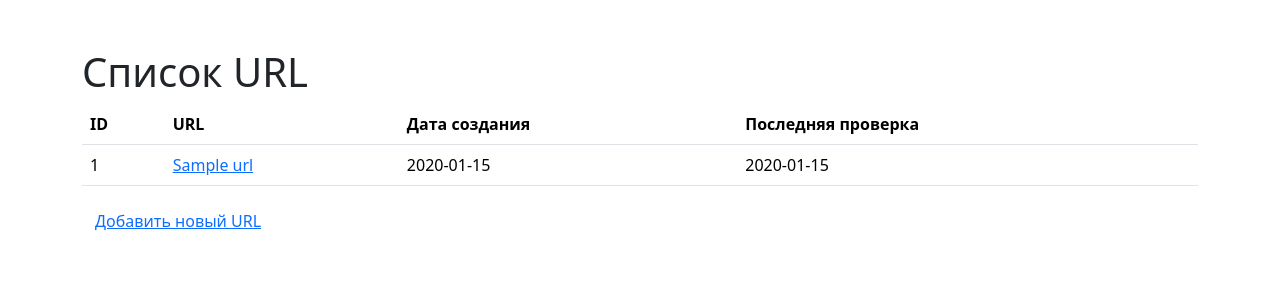
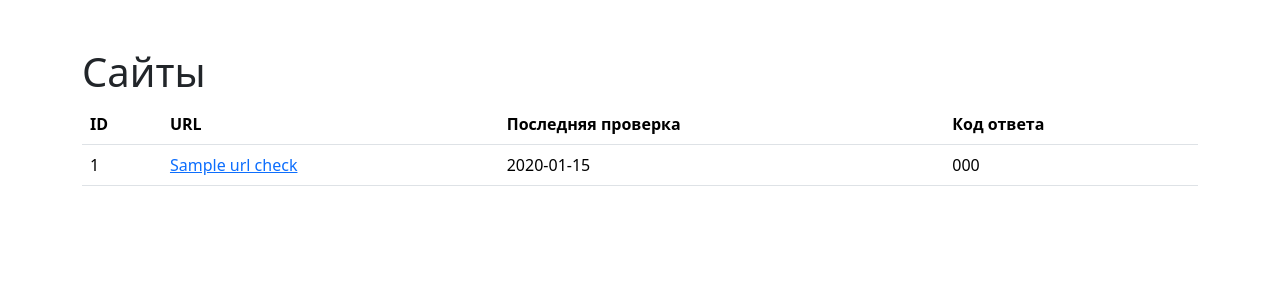
Before and after one commit to godofwar007/python-project-83, a Flask app: page /urls in a window 1280 px wide. Shown: the part 56-356 px from the top of the page. Run offline with Flask 3, Linux system fonts and the light colour scheme; a database or web service that is not in the repository returns one stand-in record (values such as "Sample title"); some libraries are stand-ins or nearby versions.

Commit message:
5th step

```diff
--- a/page_analyzer/app.py
+++ b/page_analyzer/app.py
@@ -1,4 +1,6 @@
 import psycopg2
+import requests
+import tldextract
 from flask import Flask, flash, redirect, render_template, request, url_for
 from psycopg2.extras import RealDictCursor
 
@@ -26,54 +28,79 @@ def index():
             return render_template('index.html')
 
         conn = get_db_connection()
-        curs = conn.cursor()
+        with conn.cursor() as curs:
+            curs.execute("SELECT id FROM urls WHERE name = %s", (url,))
+            existing_url = curs.fetchone()
+            if existing_url:
+                flash("Такой URL уже существует", "error")
+                conn.close()
+                return render_template('index.html')
 
-        curs.execute("SELECT id FROM urls WHERE name = %s", (url,))
-        existing_url = curs.fetchone()
-        if existing_url:
-            flash("Такой URL уже существует", "error")
-            curs.close()
-            conn.close()
-            return render_template('index.html')
-
-        curs.execute("INSERT INTO urls (name) VALUES (%s)", (url,))
-        conn.commit()
-        curs.close()
+            curs.execute(
+                "INSERT INTO urls (name) VALUES (%s) RETURNING id", (url,))
+            new_id = curs.fetchone()["id"]
+            conn.commit()
         conn.close()
 
         flash("URL успешно добавлен", "success")
-        return redirect(url_for('urls'))
+        return redirect(url_for('url_show', id=new_id))
+
     return render_template('index.html')
 
 
 @app.route('/urls', methods=['GET'])
 def urls():
     conn = get_db_connection()
-    curs = conn.cursor()
-    curs.execute("SELECT * FROM urls ORDER BY created_at DESC")
-    urls = curs.fetchall()
-    curs.close()
+    with conn.cursor() as curs:
+        curs.execute("""
+            SELECT
+                u.id,
+                u.name,
+                u.created_at,
+                (
+                    SELECT created_at
+                    FROM url_checks
+                    WHERE url_checks.url_id = u.id
+                    ORDER BY created_at DESC
+                    LIMIT 1
+                ) AS last_check_date,
+                (
+                    SELECT status_code
+                    FROM url_checks
+                    WHERE url_checks.url_id = u.id
+                    ORDER BY created_at DESC
+                    LIMIT 1
+                ) AS last_check_code
+            FROM urls AS u
+            ORDER BY u.id DESC
+        """)
+        urls_data = curs.fetchall()
     conn.close()
-    return render_template('urls.html', urls=urls)
+    return render_template('urls.html', urls=urls_data)
 
 
 @app.route('/urls/<int:id>', methods=['GET'])
 def url_show(id):
     conn = get_db_connection()
-    curs = conn.cursor()
-    curs.execute("SELECT * FROM urls WHERE id = %s", (id,))
-    url = curs.fetchone()
-    if url is None:
-        flash("URL не найден", "error")
-        curs.close()
-        conn.close()
-        return redirect(url_for('urls'))
+    with conn.cursor() as curs:
+        curs.execute("SELECT * FROM urls WHERE id = %s", (id,))
+        url = curs.fetchone()
+        if url is None:
+            flash("URL не найден", "error")
+            conn.close()
+            return redirect(url_for('urls'))
 
-    curs.execute(
-        "SELECT id, created_at FROM url_checks WHERE url_id = %s "
-        "ORDER BY created_at DESC", (id,))
-    checks = curs.fetchall()
-    curs.close()
+        curs.execute("""
+            SELECT
+                id,
+                status_code,
+                title,
+                created_at
+            FROM url_checks
+            WHERE url_id = %s
+            ORDER BY created_at DESC
+        """, (id,))
+        checks = curs.fetchall()
     conn.close()
     return render_template('url.html', url=url, checks=checks)
 
@@ -81,18 +108,33 @@ def url_show(id):
 @app.route('/urls/<int:id>/checks', methods=['POST'])
 def url_checks(id):
     conn = get_db_connection()
-    curs = conn.cursor()
-    curs.execute("SELECT * FROM urls WHERE id = %s", (id,))
-    url = curs.fetchone()
-    if url is None:
-        flash("URL не найден", "error")
-        curs.close()
-        conn.close()
-        return redirect(url_for('urls'))
+    with conn.cursor() as curs:
+        curs.execute("SELECT * FROM urls WHERE id = %s", (id,))
+        url = curs.fetchone()
+        if url is None:
+            flash("URL не найден", "error")
+            conn.close()
+            return redirect(url_for('urls'))
 
-    curs.execute("INSERT INTO url_checks (url_id) VALUES (%s)", (id,))
-    conn.commit()
-    curs.close()
+        try:
+            response = requests.get(url["name"])
+            response.raise_for_status()
+        except requests.RequestException:
+            flash("Произошла ошибка при проверке", "error")
+            conn.close()
+            return redirect(url_for('url_show', id=id))
+
+        status_code = response.status_code
+
+        extracted = tldextract.extract(url["name"])
+        title = extracted.domain
+
+        curs.execute(
+            "INSERT INTO url_checks (url_id, status_code, "
+            "title) VALUES (%s, %s, %s)",
+            (id, status_code, title)
+        )
+        conn.commit()
     conn.close()
     flash("Проверка успешно создана", "success")
     return redirect(url_for('url_show', id=id))
--- a/page_analyzer/templates/index.html
+++ b/page_analyzer/templates/index.html
@@ -13,7 +13,7 @@
             <div class="input-group mb-3">
                 <input type="text" name="url" class="form-control" placeholder="https://example.com" aria-label="URL">
                 <button class="btn btn-primary" type="submit">
-                    ПРОВЕРИТЬ
+                    Проверить
                 </button>
             </div>
         </form>
--- a/page_analyzer/templates/urls.html
+++ b/page_analyzer/templates/urls.html
@@ -1,16 +1,16 @@
 {% extends "base.html" %}
 
-{% block title %}Список URL{% endblock %}
+{% block title %}Сайты{% endblock %}
 
 {% block content %}
-<h1>Список URL</h1>
+<h1>Сайты</h1>
 <table class="table" data-test="urls">
     <thead>
         <tr>
             <th>ID</th>
             <th>URL</th>
-            <th>Дата создания</th>
             <th>Последняя проверка</th>
+            <th>Код ответа</th>
         </tr>
     </thead>
     <tbody>
@@ -20,17 +20,20 @@
             <td>
                 <a href="{{ url_for('url_show', id=url.id) }}">{{ url.name }}</a>
             </td>
-            <td>{{ url.created_at.strftime('%Y-%m-%d') if url.created_at else '' }}</td>
             <td>
-                {% if url.last_check %}
-                {{ url.last_check.strftime('%Y-%m-%d') }}
+                {% if url.last_check_date %}
+                {{ url.last_check_date.strftime('%Y-%m-%d') }}
                 {% else %}
                 -
                 {% endif %}
+            </td>
+            <td>
+                {{ url.last_check_code or '-' }}
             </td>
         </tr>
         {% endfor %}
     </tbody>
 </table>
-<a href="{{ url_for('index') }}" class="btn btn-link">Добавить новый URL</a>
+
+
 {% endblock %}
--- a/pyproject.toml
+++ b/pyproject.toml
@@ -14,6 +14,8 @@ dependencies = [
     "Flask-SQLAlchemy>=3.1.1",
     "sqlalchemy>=2.0.38",
     "flask-migrate>=4.1.0",
+    "requests>=2.32.3",
+    "tldextract>=5.1.3",
 ]
 
 [project.scripts]
```
Also changed, not shown: page_analyzer/templates/url.html (+3 -4 lines), 1 other file.
